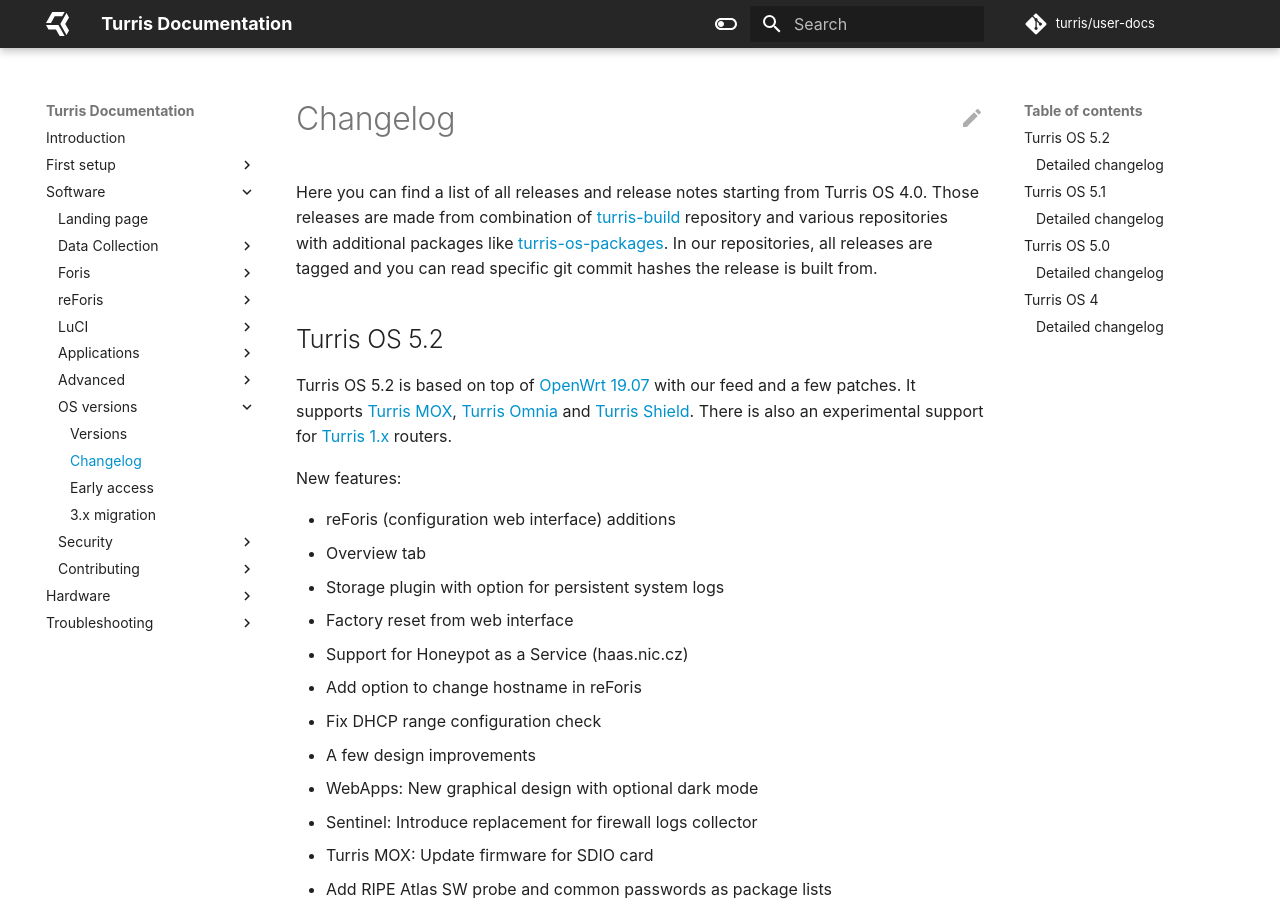
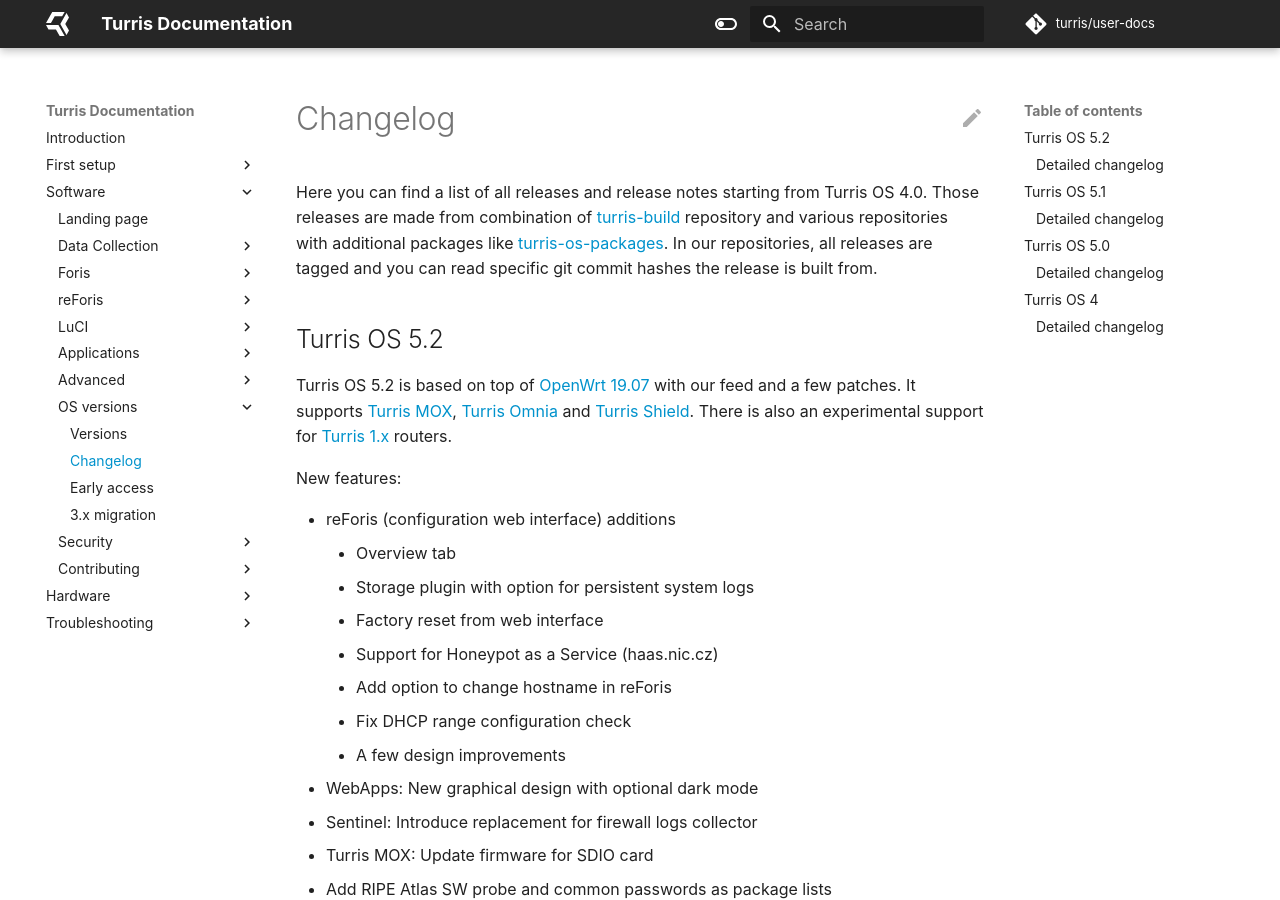
Before and after one commit to turris-cz/user-docs, an MkDocs documentation site: the page built from docs/basics/changelog.md, in a window 1280 px wide and 900 px high. Built offline with MkDocs 1.6.1 and Material for MkDocs 9.7.7, drawn with Linux system fonts in a browser that asks for light colours.

Commit message:
changelog: Add nested list items to release notes
It fixes this issue while parsing the NEWS changelog nested items.

```diff
--- a/docs/basics/changelog.md
+++ b/docs/basics/changelog.md
@@ -1,5 +1,4 @@
 <script type="text/javascript">
-//<!--
 function render_changelog(changelog, element) {
     element.innerHTML = '';
     for (let i in changelog) {
@@ -12,16 +11,28 @@
 <p>${release_date.toString()}</p>
 <h5>Sources</h5>
 <p>Available on <a href="https://gitlab.nic.cz/turris/os/build/tree/${release.name}">Gitlab</a>.</p>
-<h5>Release notes</h5>`;
-        let notes='<ul>';
-        for (let line in message) {
-            const li = message[line].match(/^\s?\* (.*)/)
-            if (li) {
-                notes += '<li>' + li[1] + '</li>';
+<h5>Release notes</h5>
+<ul id="release-notes-${release.name}"></ul>`;
+        message.map(line => {
+            const firstListItem = line.match(/^\s?\* (.*)/); // Matches first bullet list item
+            const secondListItem = line.match(/^\s+\* (.+)$/); // Matches nested bullet list item
+
+            const releaseNotesList = document.getElementById(`release-notes-${release.name}`);
+            const newListItem = document.createElement("li");
+            const newSubListItem = document.createElement("ul");
+            const firstChild = releaseNotesList.firstChild;
+
+            if (firstListItem) {
+                newListItem.innerHTML = firstListItem[1];
+                releaseNotesList.appendChild(newListItem);
             }
-        }
-        notes += '</ul>';
-        element.innerHTML += notes;
+            if (secondListItem) {
+                newListItem.innerHTML = secondListItem[1];
+                newSubListItem.appendChild(newListItem);
+                // Insert nested list item inside the first one
+                firstChild.insertAdjacentElement('beforeend', newSubListItem);
+            }
+        })
     };
 }
 
@@ -33,7 +44,6 @@
 			render_changelog(json, element);
 	});
 }
-//-->
 </script>
 
 # Changelog
@@ -57,13 +67,13 @@
 New features:
 
 * reForis (configuration web interface) additions
-  * Overview tab
-  * Storage plugin with option for persistent system logs
-  * Factory reset from web interface
-  * Support for Honeypot as a Service (haas.nic.cz)
-  * Add option to change hostname in reForis
-  * Fix DHCP range configuration check
-  * A few design improvements
+    * Overview tab
+    * Storage plugin with option for persistent system logs
+    * Factory reset from web interface
+    * Support for Honeypot as a Service (haas.nic.cz)
+    * Add option to change hostname in reForis
+    * Fix DHCP range configuration check
+    * A few design improvements
 * WebApps: New graphical design with optional dark mode
 * Sentinel: Introduce replacement for firewall logs collector
 * Turris MOX: Update firmware for SDIO card
@@ -73,11 +83,7 @@
 ### Detailed changelog
 
 <span id="tos52">Loading changelog...</span>
-<script type="text/javascript">
-//<!--
-changelog("v5.2.", "tos52");
-//-->
-</script>
+<script type="text/javascript">changelog("v5.2.", "tos52");</script>
 
 ## Turris OS 5.1
 
@@ -104,11 +110,7 @@
 ### Detailed changelog
 
 <span id="tos51">Loading changelog...</span>
-<script type="text/javascript">
-//<!--
-changelog("v5.1.", "tos51");
-//-->
-</script>
+<script type="text/javascript">changelog("v5.1.", "tos51");</script>
 
 
 ## Turris OS 5.0
@@ -132,11 +134,7 @@
 ### Detailed changelog
 
 <span id="tos50">Loading changelog...</span>
-<script type="text/javascript">
-//<!--
-changelog("v5.0.", "tos50");
-//-->
-</script>
+<script type="text/javascript">changelog("v5.0.", "tos50");</script>
 
 ## Turris OS 4
 
@@ -167,8 +165,4 @@
 ### Detailed changelog
 
 <span id="tos4">Loading changelog...</span>
-<script type="text/javascript">
-//<!--
-changelog("v4.", "tos4");
-//-->
-</script>
+<script type="text/javascript">changelog("v4.", "tos4");</script>
```
